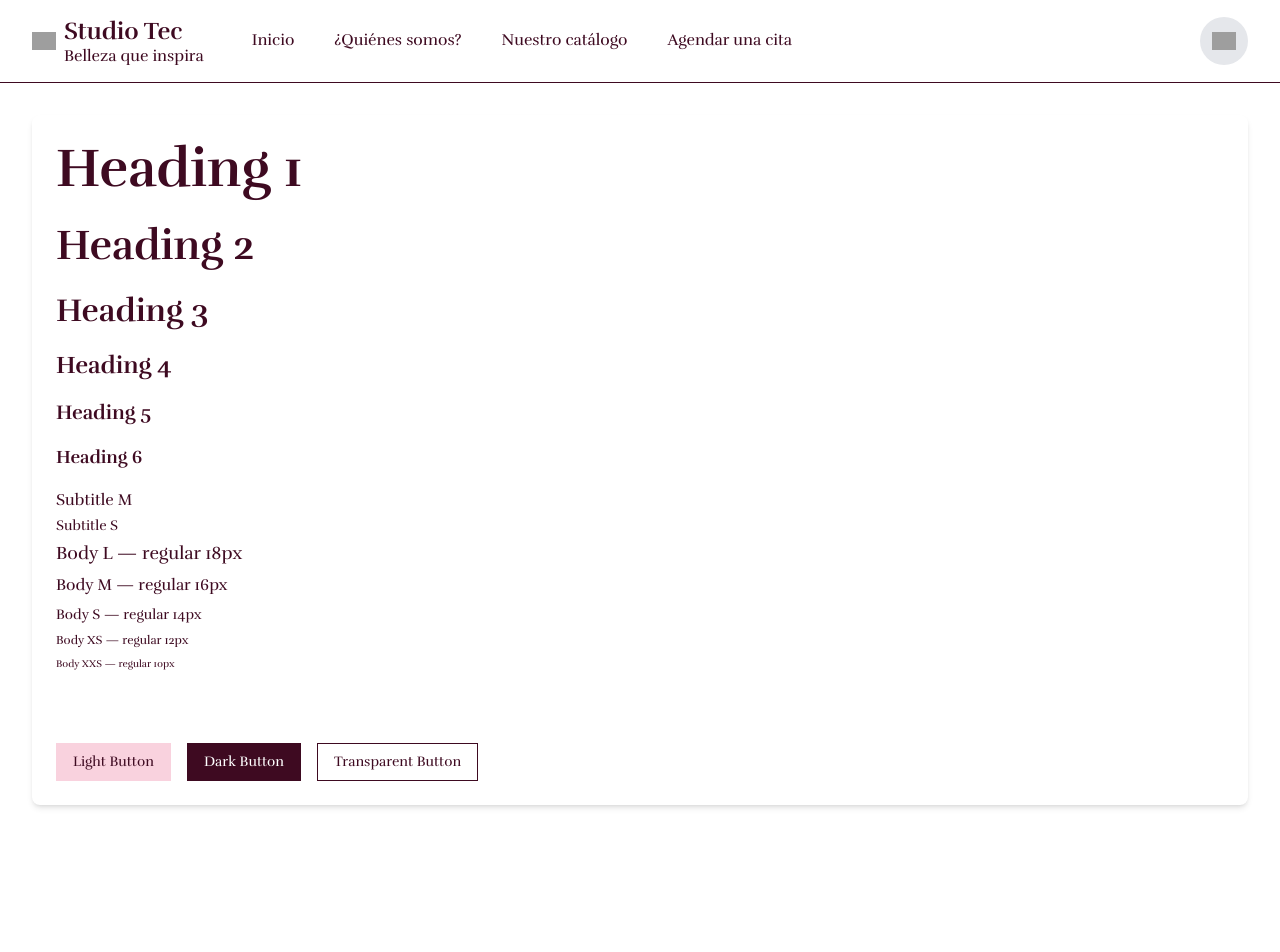
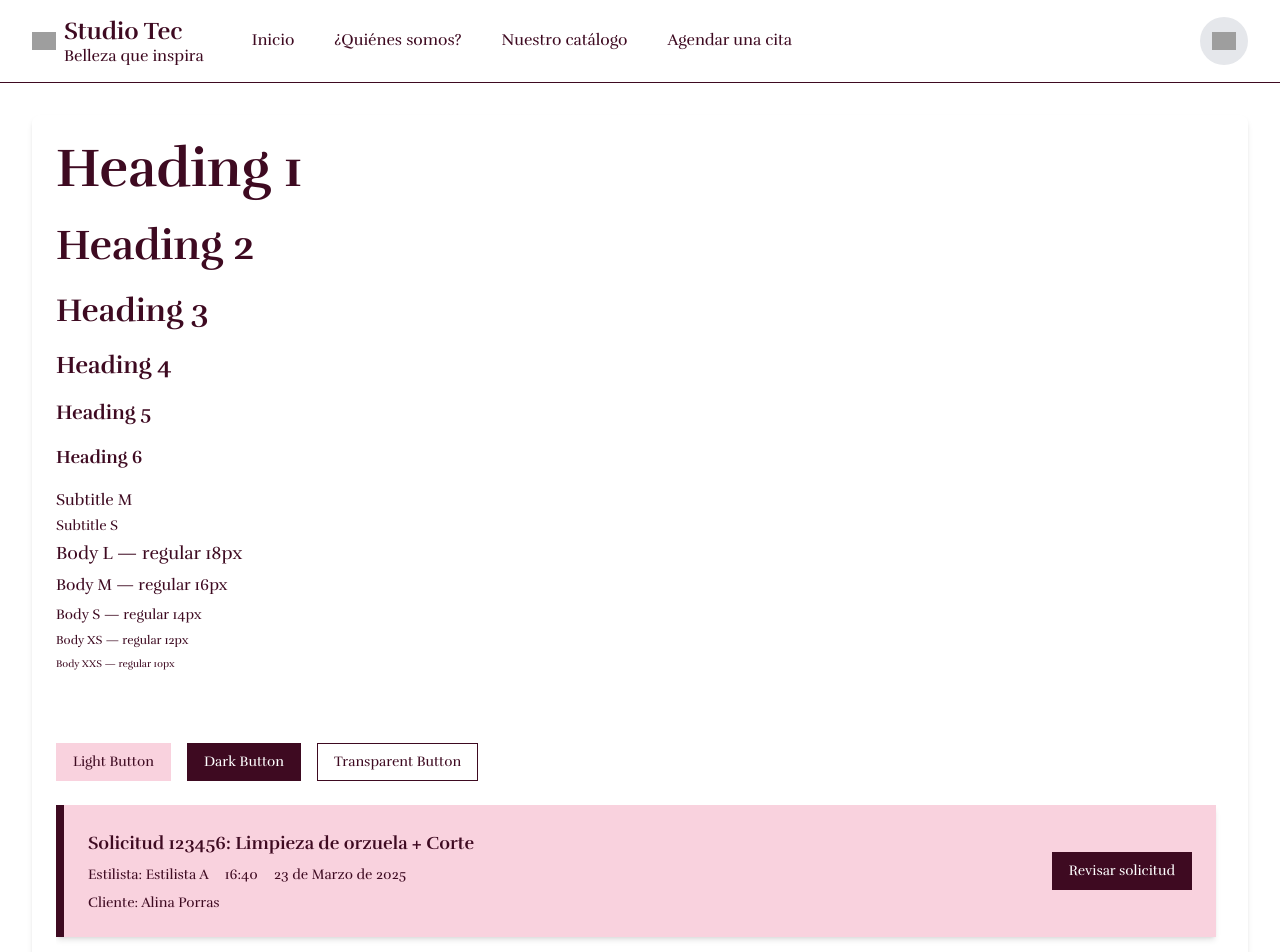
Before and after one commit to DJ-lezama/StudioTec, a React (Vite) app in the folder frontend/: page / in a window 1280 px wide. Shown: the top 952 px of the page. Before the commit the page ends 883 px from the top, so only its background shows below. Built offline with nearby package versions, Linux system fonts and the light colour scheme; grey boxes are pictures that could not be loaded.

Commit message:
Set up testing and added test for top Navbar, requests visualization components added

```diff
--- a/frontend/src/App.jsx
+++ b/frontend/src/App.jsx
@@ -1,6 +1,132 @@
 import Button from "./components/Button";
 import Navbar from "./components/Navbar/Navbar.jsx";
+import RequestCardCarousel from "./components/RequestsVisualizer/RequestCardCarousel.jsx";
+
 function App() {
+    const sampleRequests = [
+        {
+            id: "123456",
+            service: "Limpieza de orzuela + Corte",
+            stylist: "Estilista A",
+            time: "16:40",
+            date: "23 de Marzo de 2025",
+            client: "Alina Porras",
+        },
+        {
+            id: "234567",
+            service: "Limpieza de orzuela + Corte",
+            stylist: "Estilista A",
+            time: "16:40",
+            date: "23 de Marzo de 2025",
+            client: "Alina Porras",
+        },
+        {
+            id: "345678",
+            service: "Limpieza de orzuela ",
+            stylist: "Estilista B",
+            time: "16:40",
+            date: "23 de Marzo de 2025",
+            client: "Alexa Perez",
+        },
+        {
+            id: "123456",
+            service: "Limpieza de orzuela + Corte",
+            stylist: "Estilista A",
+            time: "16:40",
+            date: "23 de Marzo de 2025",
+            client: "Alina Porras",
+        },
+        {
+            id: "234567",
+            service: "Limpieza de orzuela + Corte",
+            stylist: "Estilista A",
+            time: "16:40",
+            date: "23 de Marzo de 2025",
+            client: "Alina Porras",
+        },
+        {
+            id: "345678",
+            service: "Limpieza de orzuela ",
+            stylist: "Estilista B",
+            time: "16:40",
+            date: "23 de Marzo de 2025",
+            client: "Alexa Perez",
+        },
+        {
+            id: "123456",
+            service: "Limpieza de orzuela + Corte",
+            stylist: "Estilista A",
+            time: "16:40",
+            date: "23 de Marzo de 2025",
+            client: "Alina Porras",
+        },
+        {
+            id: "234567",
+            service: "Limpieza de orzuela + Corte",
+            stylist: "Estilista A",
+            time: "16:40",
+            date: "23 de Marzo de 2025",
+            client: "Alina Porras",
+        },
+        {
+            id: "345678",
+            service: "Limpieza de orzuela ",
+            stylist: "Estilista B",
+            time: "16:40",
+            date: "23 de Marzo de 2025",
+            client: "Alexa Perez",
+        },
+        {
+            id: "123456",
+            service: "Limpieza de orzuela + Corte",
+            stylist: "Estilista A",
+            time: "16:40",
+            date: "23 de Marzo de 2025",
+            client: "Alina Porras",
+        },
+        {
+            id: "234567",
+            service: "Limpieza de orzuela + Corte",
+            stylist: "Estilista A",
+            time: "16:40",
+            date: "23 de Marzo de 2025",
+            client: "Alina Porras",
+        },
+        {
+            id: "345678",
+            service: "Limpieza de orzuela ",
+            stylist: "Estilista B",
+            time: "16:40",
+            date: "23 de Marzo de 2025",
+            client: "Alexa Perez",
+        },
+        {
+            id: "123456",
+            service: "Limpieza de orzuela + Corte",
+            stylist: "Estilista A",
+            time: "16:40",
+            date: "23 de Marzo de 2025",
+            client: "Alina Porras",
+        },
+        {
+            id: "234567",
+            service: "Limpieza de orzuela + Corte",
+            stylist: "Estilista A",
+            time: "16:40",
+            date: "23 de Marzo de 2025",
+            client: "Alina Porras",
+        },
+        {
+            id: "345678",
+            service: "Limpieza de orzuela ",
+            stylist: "Estilista B",
+            time: "16:40",
+            date: "23 de Marzo de 2025",
+            client: "Alexa Perez",
+        },
+    ];
+
+
     return (
         <>
             <Navbar/>
@@ -30,7 +156,10 @@ function App() {
                             <Button type="dark">Dark Button</Button>
                             <Button type="transparent">Transparent Button</Button>
                         </div>
+                    </div>
 
+                    <div>
+                        <RequestCardCarousel requests={sampleRequests} />
                     </div>
                 </div>
             </div>
--- /dev/null
+++ b/frontend/src/components/RequestsVisualizer/RequestCard.jsx
@@ -0,0 +1,25 @@
+import React from "react";
+import Button from "../Button";
+
+function RequestCard({ id, service, stylist, time, date, client }) {
+    return (
+        <div className="bg-primary flex justify-between items-center p-6 shadow-md border-l-8 border-textMain">
+            <div className="space-y-2 font-body text-textMain">
+                <h3 className="font-heading font-semibold text-lg">
+                    Solicitud {id}: {service}
+                </h3>
+                <div className="flex flex-wrap gap-4 text-sm">
+                    <span>Estilista: {stylist}</span>
+                    <span>{time}</span>
+                    <span>{date}</span>
+                </div>
+                <p className="text-sm">Cliente: {client}</p>
+            </div>
+            <div>
+                <Button type="dark">Revisar solicitud</Button>
+            </div>
+        </div>
+    );
+}
+
+export default RequestCard;
--- /dev/null
+++ b/frontend/src/components/RequestsVisualizer/RequestCardCarousel.jsx
@@ -0,0 +1,22 @@
+import React from "react";
+import RequestCard from "./RequestCard";
+
+function RequestCardCarousel({ requests }) {
+    return (
+        <div className="space-y-5 max-h-[80vh] overflow-y-auto pr-2">
+            {requests.map((request, index) => (
+                <RequestCard
+                    key={index}
+                    id={request.id}
+                    service={request.service}
+                    stylist={request.stylist}
+                    time={request.time}
+                    date={request.date}
+                    client={request.client}
+                />
+            ))}
+        </div>
+    );
+}
+
+export default RequestCardCarousel;
```
